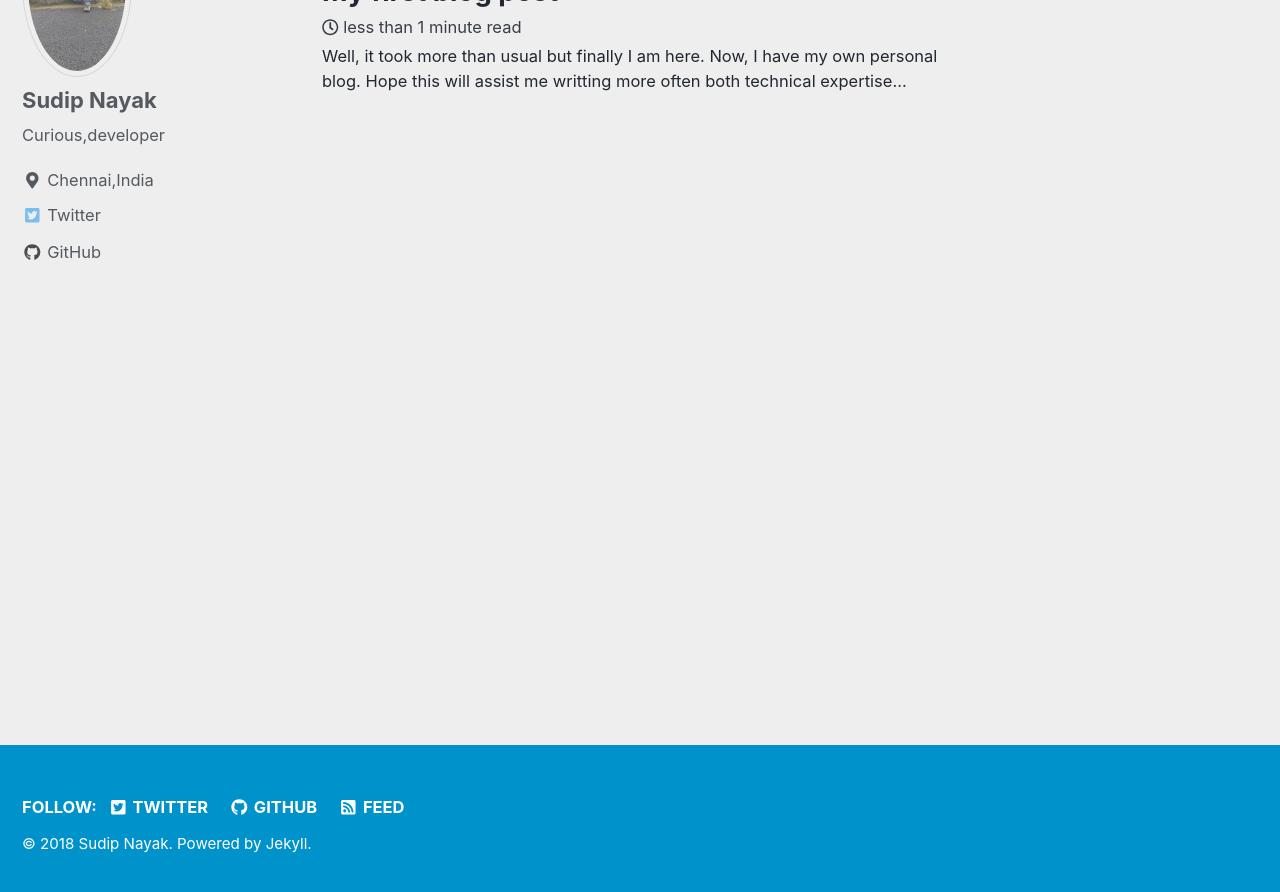
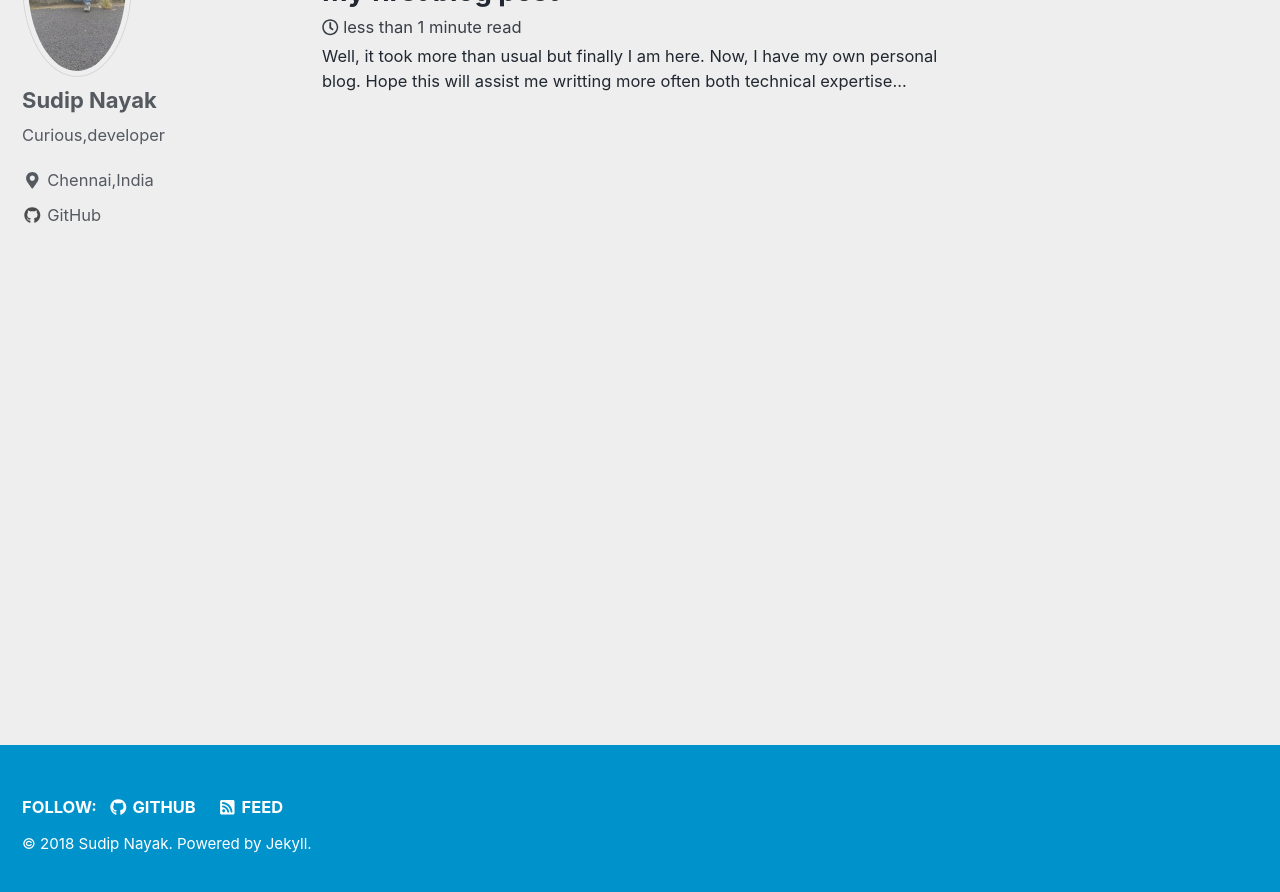
Before and after one commit to Sudip7/sudip7.github.io, a Jekyll site: the page built from index.html, in a window 1280 px wide and 900 px high, scrolled down 253 px. Shown: the top 892 px of the window. Built offline with Jekyll 4.4.1, drawn with Linux system fonts in a browser that asks for light colours; nearby versions of some CDN libraries; the list of posts is cut into pages by our own code.

Commit message:
updating sharing status

```diff
--- a/_config.yml
+++ b/_config.yml
@@ -62,7 +62,7 @@ naver_site_verification  :
 
 # Social Sharing
 twitter:
-    username               : &twitter "iSudip7"
+    username               : #&twitter "iSudip7"
 facebook:
   username               :
   app_id                 :
```
